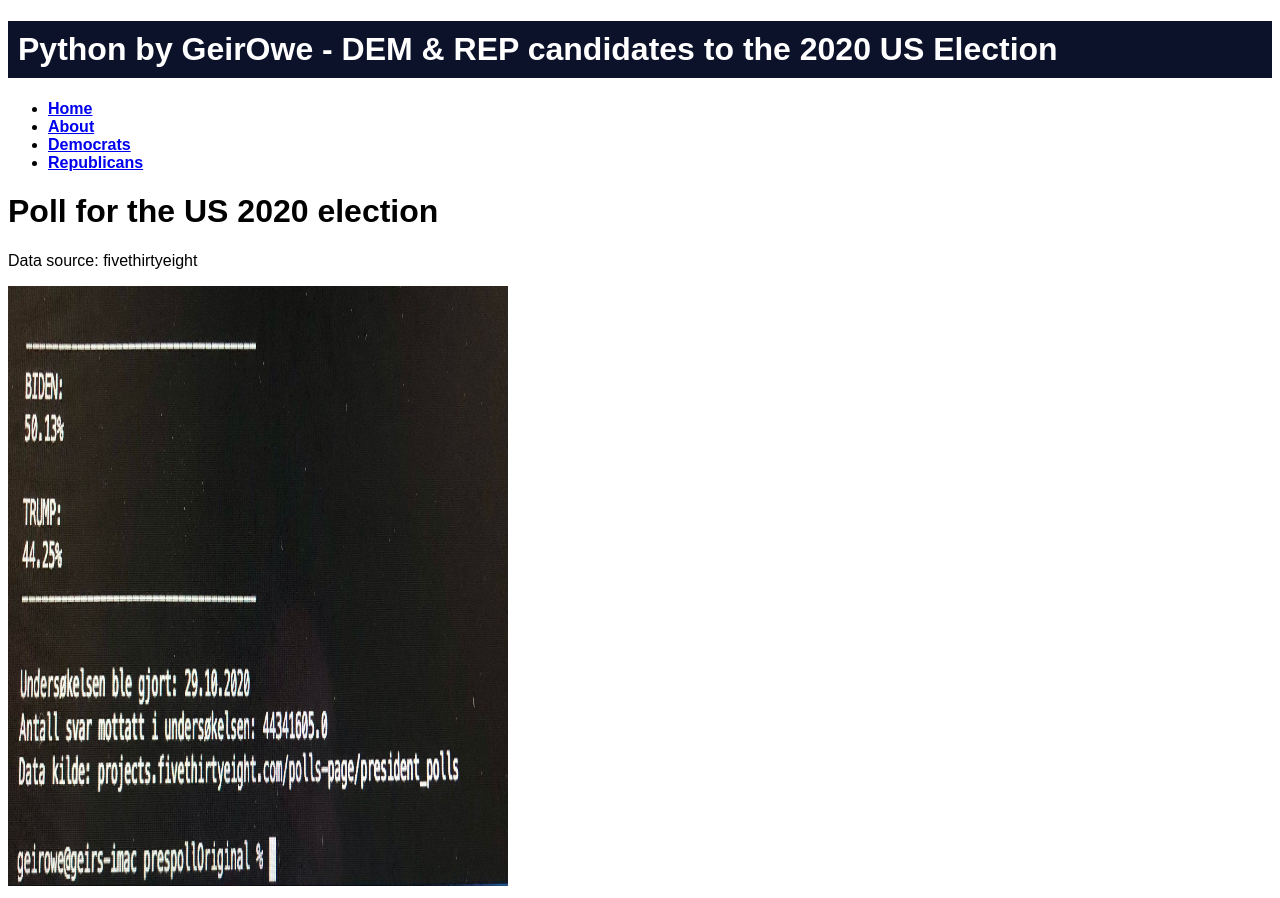
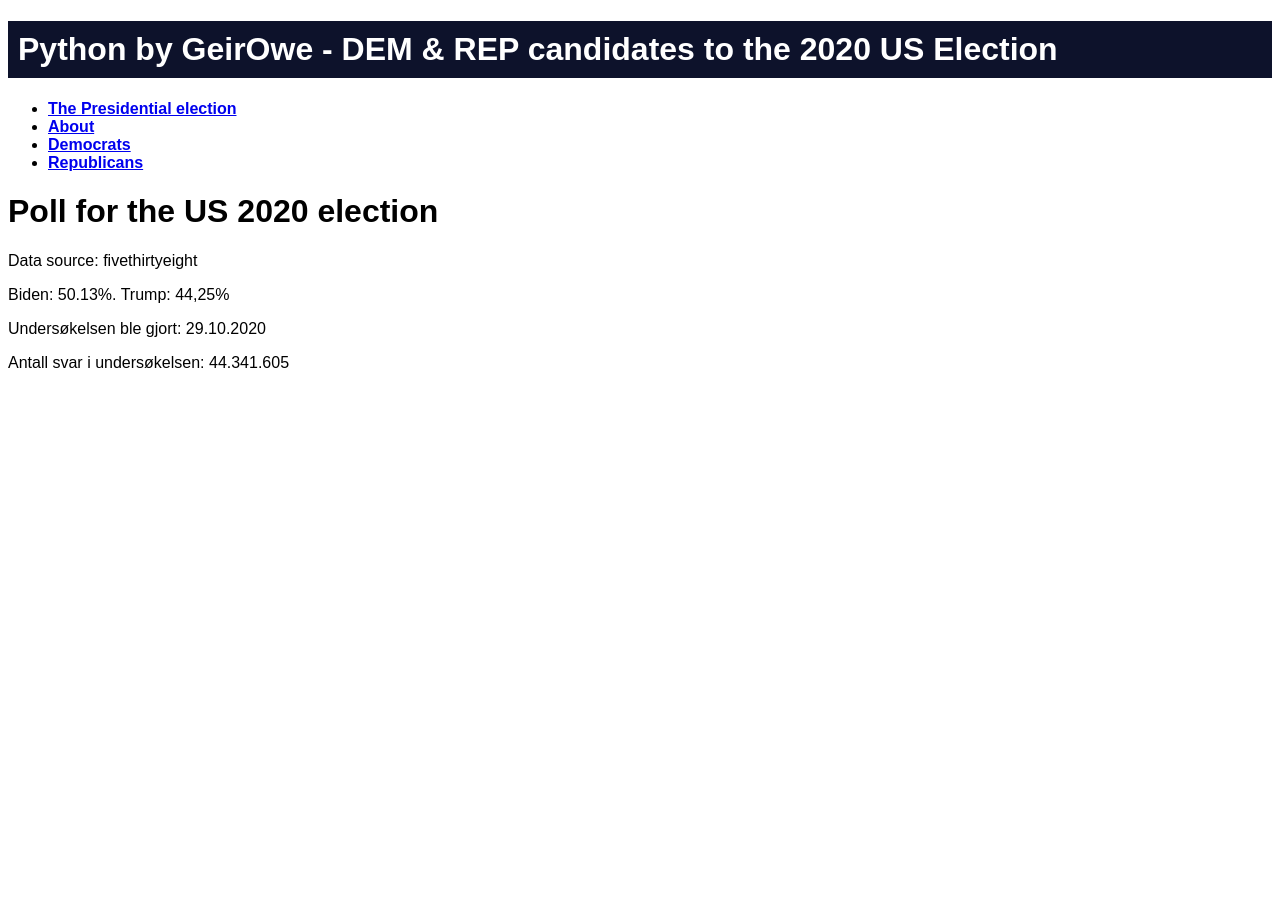
Before and after one commit to GeirOwe/presPoll, a Flask app: page /home in a window 1280 px wide. After the commit the page ends 368 px from the top, so only its background shows below. Run offline with Flask 2, Linux system fonts and the light colour scheme; parts of the project's set-up code (start-up, migrations or seed data) failed here and were passed over.

Commit message:
changed the home page
to include results from presidential poll

```diff
--- a/main.py
+++ b/main.py
@@ -94,8 +94,13 @@ rep2Pct = re.findall("\d+\.\d", xName)[0] #d refers to any number and we include
 print('Name: ', str(rep2Name))
 print('Percent: ', str(rep2Pct))
 
-#the starting page: ./
+#the starting page: ./ - the poll for the presidential election
 @app.route('/')
+@app.route("/home")
+def home():
+    return render_template("home.html")
+
+#the page for the DEMocrats
 @app.route('/dems')
 def dems():
     user = {'username': 'Democrats'}
@@ -115,9 +120,7 @@ def reps():
     ]
     return render_template('reps.html', title='Home', user=user, posts=posts)
 
-@app.route("/home")
-def home():
-    return render_template("home.html")
+
 
 #another page page: ./about
 @app.route("/about")
--- a/templates/home.html
+++ b/templates/home.html
@@ -11,7 +11,10 @@
     <h1>Poll for the US 2020 election</h1>
     <p> Data source: fivethirtyeight</p>
     <p></p>
-    <img src="data/electionpoll.jpg" alt="Presidential poll" width="500" height="600">
+    <p>Biden: 50.13%.     Trump: 44,25%</p>
+    <p></p>
+    <p>Undersøkelsen ble gjort: 29.10.2020</p>
+    <p>Antall svar i undersøkelsen: 44.341.605</p>
 
     {% endblock %}
   </body>
--- a/templates/template.html
+++ b/templates/template.html
@@ -13,7 +13,7 @@
         <h1 class="logo">Python by GeirOwe - DEM & REP candidates to the 2020 US Election</h1>
         <strong><nav>
           <ul class="menu">
-            <li><a href="{{ url_for('home') }}">Home</a></li>
+            <li><a href="{{ url_for('home') }}">The Presidential election</a></li>
             <li><a href="{{ url_for('about') }}">About</a></li>
             <li><a href="{{ url_for('dems') }}">Democrats</a></li>
             <li><a href="{{ url_for('reps') }}">Republicans</a></li>
```
